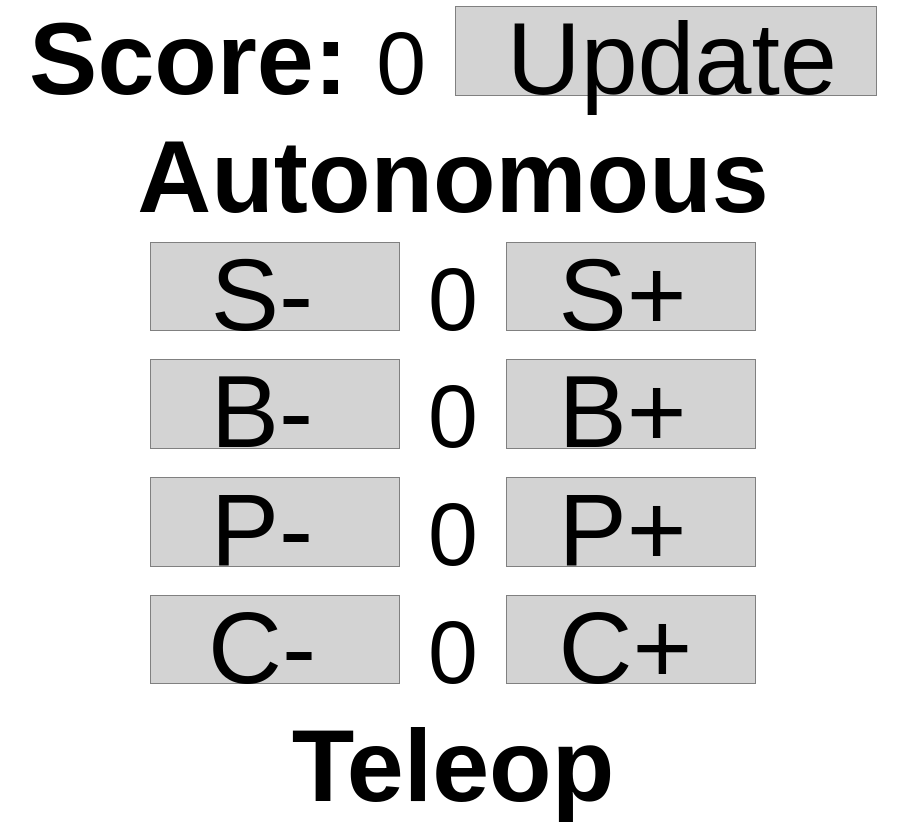
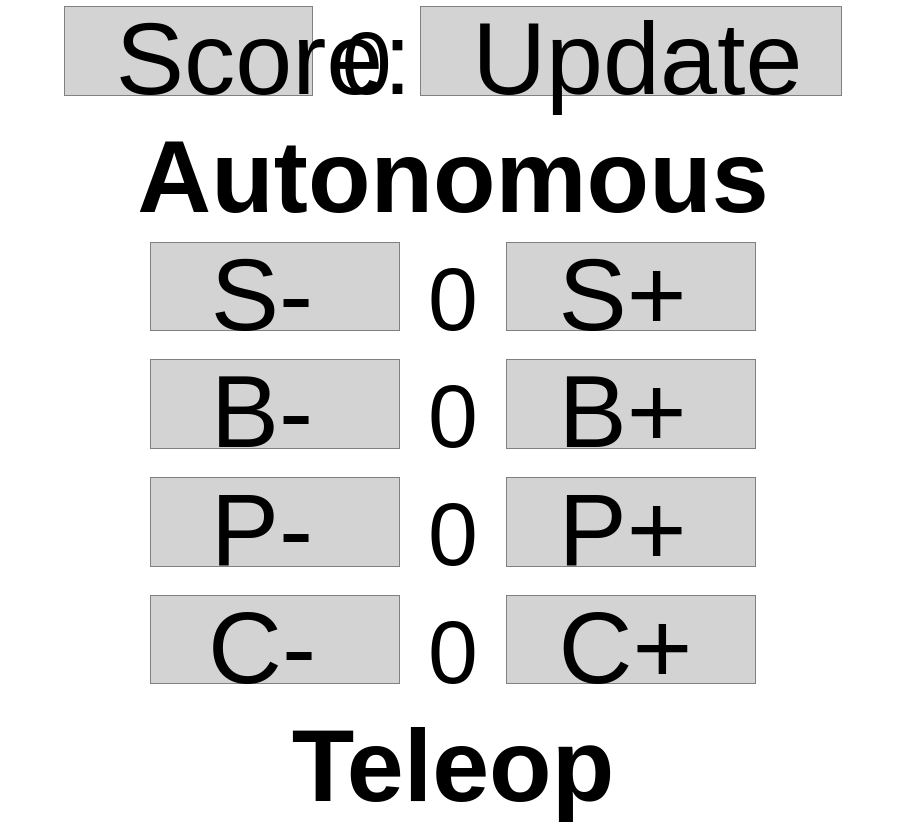
Before and after one commit to SidBhushan/ftc11260.github.io, a plain HTML site: page index.html in a window 1280 px wide. Shown: the top 826 px of the page, without its empty margins (187-1095 px from the left). Drawn offline with Linux system fonts and the light colour scheme.

Commit message:
test location.reload()

```diff
--- a/index.html
+++ b/index.html
@@ -7,7 +7,7 @@
         <link href='styles.css' rel='stylesheet'>
     </head>
     <body>
-        <strong onclick='location.reload()'>Score: </strong> <span id='score'>0</span> <button id='update' onclick='calc()'>Update</button> <br>
+        <button onclick='location.reload()'>Score: </button> <span id='score'>0</span> <button id='update' onclick='calc()'>Update</button> <br>
 
         <strong>Autonomous</strong> <br>
         <button onclick='update(-1,"autonShots")'>S-</button>
```
